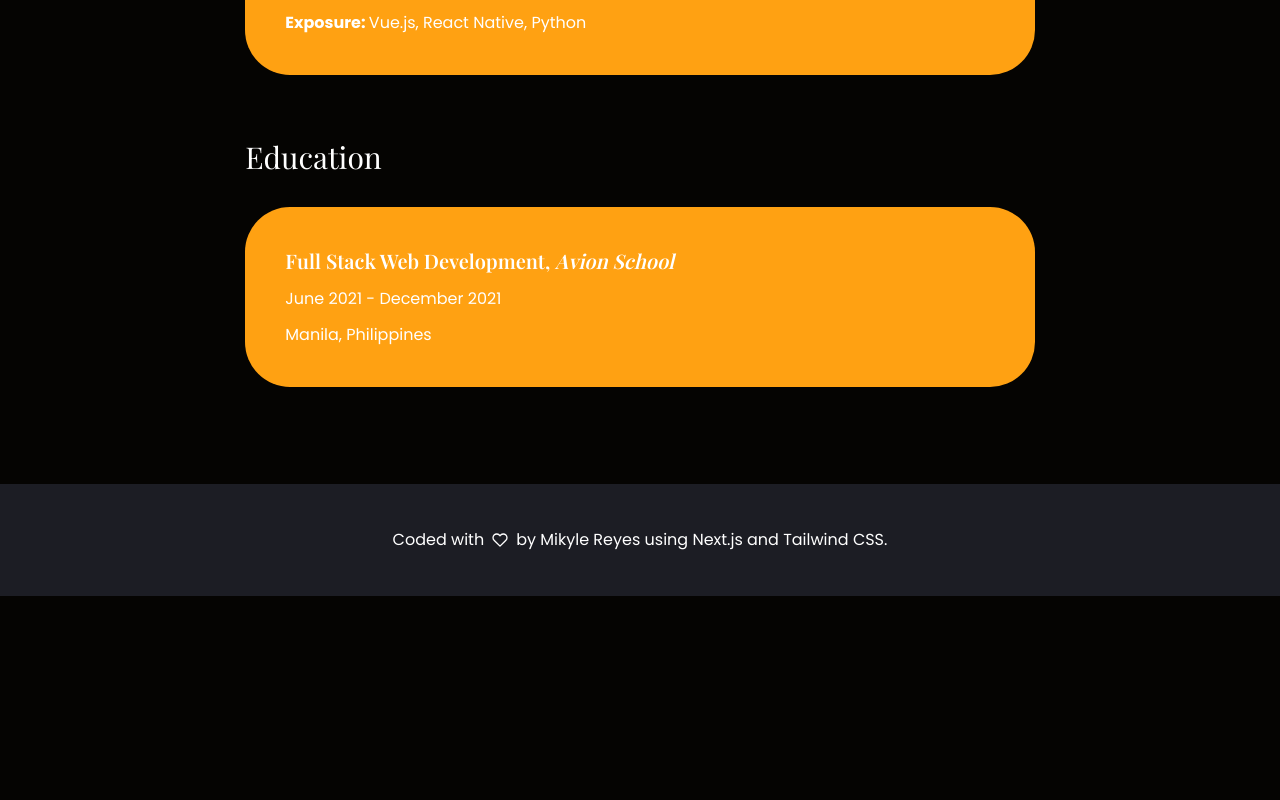
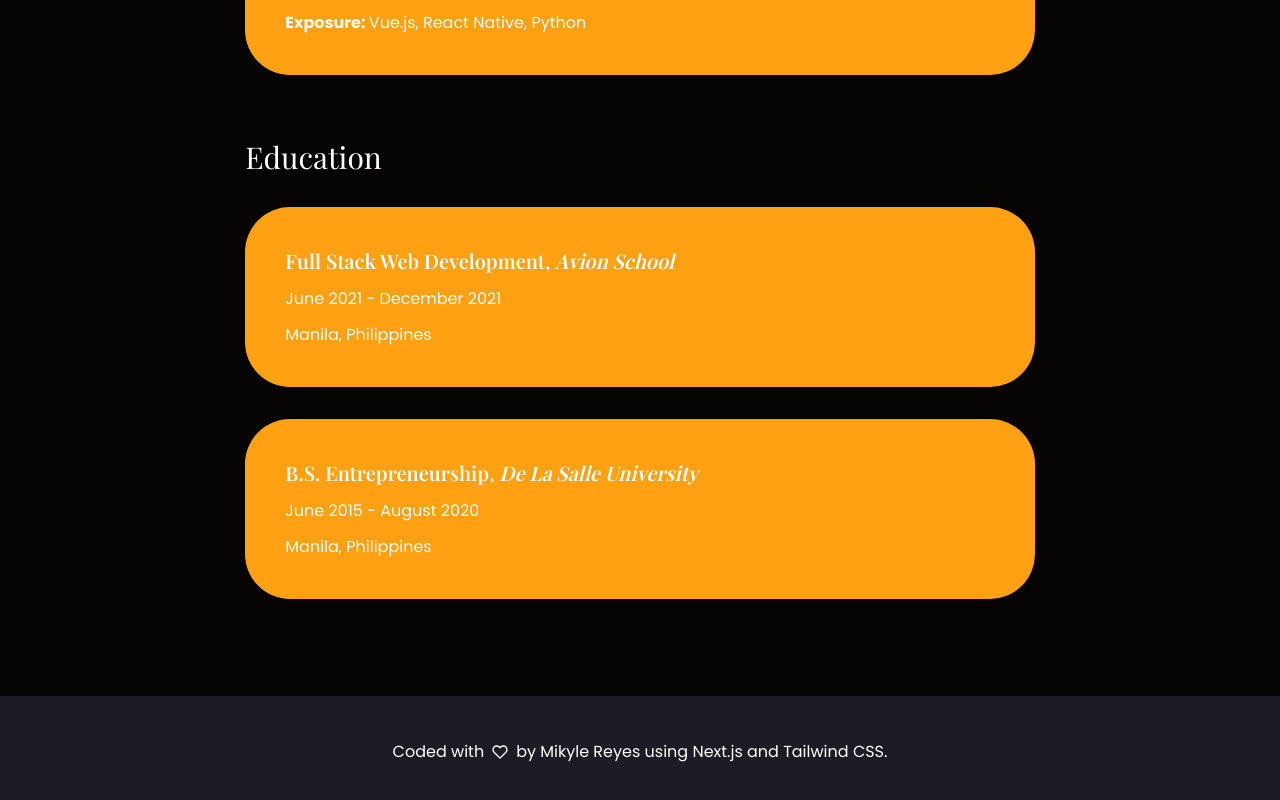
Before and after one commit to muhkyle17/portfolio-website, a Next.js app: page /resume in a window 1280 px wide. Shown: the part 4175-4975 px from the top of the page. Before the commit the page ends 4771 px from the top, so only its background shows below. Built offline with nearby package versions, Linux system fonts and the light colour scheme; a web font is replaced by a local one.

Commit message:
Add dlsu data

```diff
--- a/data.js
+++ b/data.js
@@ -346,4 +346,10 @@ export const education = [
     duration: 'June 2021 - December 2021',
     location: 'Manila, Philippines',
   },
+  {
+    program: 'B.S. Entrepreneurship',
+    school: 'De La Salle University',
+    duration: 'June 2015 - August 2020',
+    location: 'Manila, Philippines',
+  },
 ]
```
